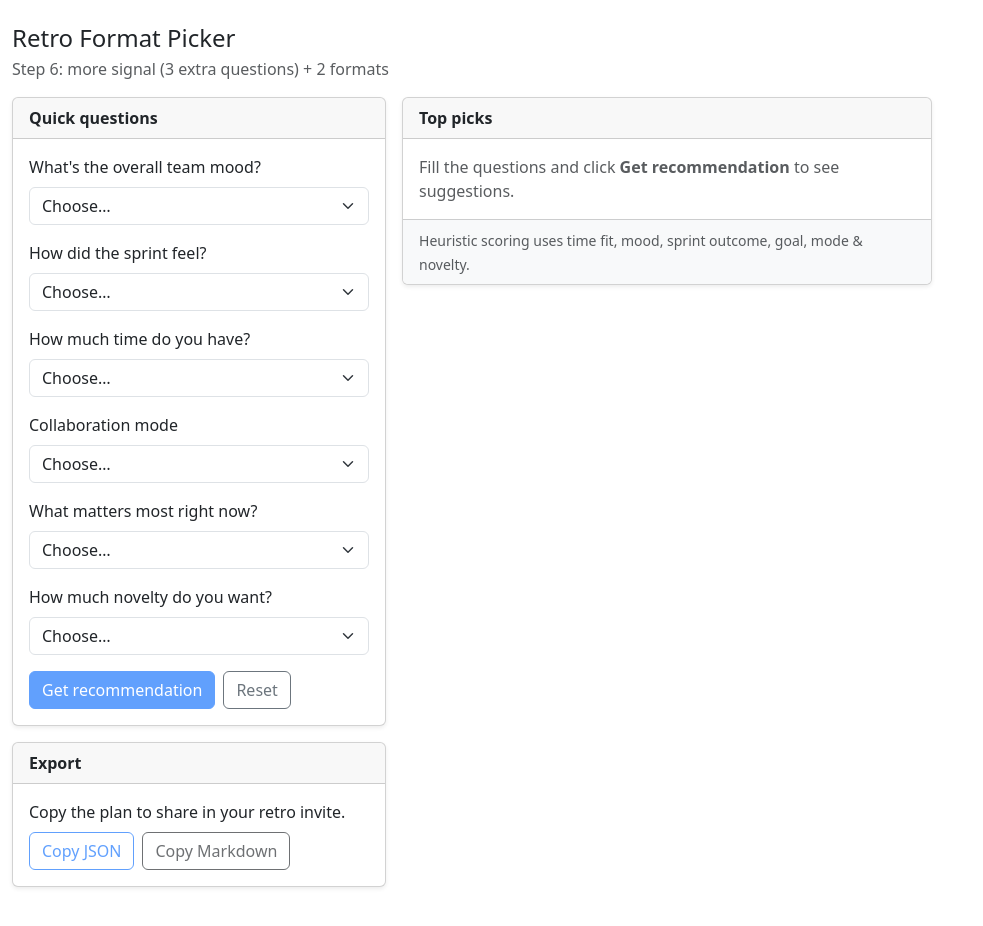
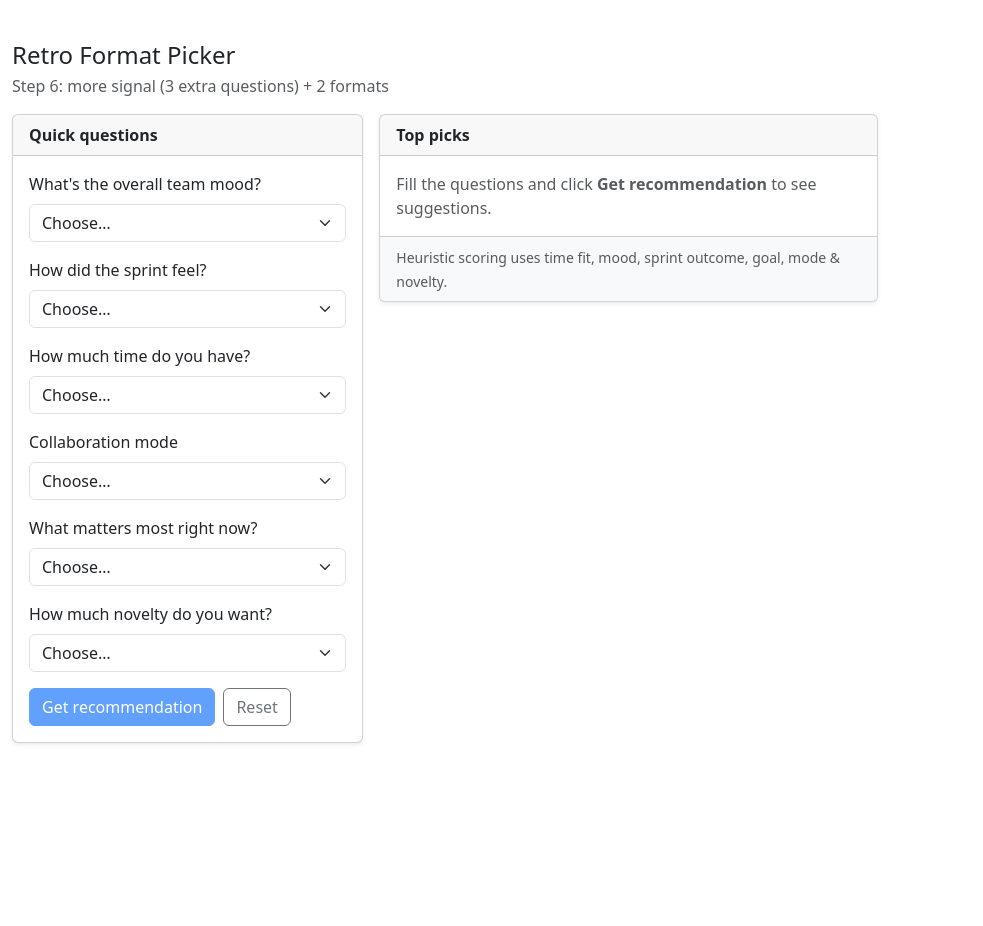
Before and after one commit to ONarochnaya/retro-picker, a React (Vite) app: page / in a window 1280 px wide. Shown: the whole page, without its empty margins (0-983 px from the left). After the commit the page ends 800 px from the top, so only its background shows below. Built offline with nearby package versions, Linux system fonts and the light colour scheme.

Commit message:
nicer copy

```diff
--- a/src/App.jsx
+++ b/src/App.jsx
@@ -2,7 +2,6 @@ import { useMemo, useState } from "react";
 import { QUESTIONS } from './data/questions.js';
 import { suggestFormats } from './utils/scoring.js';
 import { QuestionsSection } from './components/QuestionsSection.jsx';
-import { ExportSection } from './components/ExportSection.jsx';
 import { RecommendationsSection } from './components/RecommendationsSection.jsx';
 
 export default function App() {
@@ -49,13 +48,6 @@ export default function App() {
                         onReset={reset}
                     />
 
-                    <ExportSection
-                        show={show}
-                        answers={answers}
-                        top={top}
-                        copied={copied}
-                        onCopy={handleCopy}
-                    />
                 </div>
 
                 <div className="col-lg-7">
--- a/src/components/ExportSection.jsx
+++ /dev/null
@@ -1,36 +0,0 @@
-import { Card } from './UIComponents.jsx';
-import { buildExportJson, buildExportMarkdown } from '../utils/exportUtils.js';
-
-export function ExportSection({ show, answers, top, copied, onCopy }) {
-    async function copyToClipboard(text, label) {
-        try {
-            await navigator.clipboard.writeText(text);
-            onCopy(label);
-        } catch (e) {
-            alert("Copy failed. You can manually select and copy.");
-        }
-    }
-
-    return (
-        <Card title="Export">
-            <p className="mb-2">Copy the plan to share in your retro invite.</p>
-            <div className="d-flex flex-wrap gap-2">
-                <button
-                    className="btn btn-outline-primary"
-                    disabled={!show || !top.length}
-                    onClick={() => copyToClipboard(buildExportJson(answers, top), "JSON copied")}
-                >
-                    Copy JSON
-                </button>
-                <button
-                    className="btn btn-outline-dark"
-                    disabled={!show || !top.length}
-                    onClick={() => copyToClipboard(buildExportMarkdown(answers, top), "Markdown copied")}
-                >
-                    Copy Markdown
-                </button>
-            </div>
-            {copied && <div className="text-success mt-2 small">{copied}</div>}
-        </Card>
-    );
-}
--- a/src/components/Recommendation.jsx
+++ b/src/components/Recommendation.jsx
@@ -1,35 +1,81 @@
-import { useMemo } from 'react';
+import { useState, useMemo } from 'react';
 import { minutesToPlan } from '../utils/timeUtils.js';
 import { buildSingleFormatMarkdown } from '../utils/exportUtils.js';
 import { Card, Pill } from './UIComponents.jsx';
 
-export function Recommendation({ format, requestedMinutes, answers, onCopy }) {
-    const total = requestedMinutes ? Number(requestedMinutes) : Math.min(
-        Math.max(format.time.min, 45),
-        format.time.max
+export function Recommendation({
+                                   format,
+                                   requestedMinutes,
+                                   answers,
+                                   onCopy,            // optional: keeps your old "toast" style handler
+                                   onCopyMarkdown,    // optional: new handler that receives the markdown
+                               }) {
+    const [copied, setCopied] = useState(false);
+
+    const total = requestedMinutes
+        ? Number(requestedMinutes)
+        : Math.min(Math.max(format.time.min, 45), format.time.max);
+
+    const plan = useMemo(
+        () => minutesToPlan(total, format.structure),
+        [total, format.structure]
     );
-    const plan = useMemo(() => minutesToPlan(total, format.structure), [total, format.structure]);
 
-    async function copyMarkdown() {
+    async function handleCopy() {
         try {
-            const markdown = buildSingleFormatMarkdown(answers, format);
-            await navigator.clipboard.writeText(markdown);
-            onCopy(`${format.name} copied to clipboard`);
+            const md = buildSingleFormatMarkdown(answers, format);
+
+            if (typeof onCopyMarkdown === 'function') {
+                await onCopyMarkdown(md);
+            } else if (navigator?.clipboard?.writeText) {
+                await navigator.clipboard.writeText(md);
+            } else {
+                // very old browsers
+                throw new Error('No clipboard API available');
+            }
+
+            if (typeof onCopy === 'function') {
+                onCopy(`${format.name} copied to clipboard`);
+            }
+
+            setCopied(true);
+            setTimeout(() => setCopied(false), 2000);
         } catch (e) {
-            alert("Copy failed. You can manually select and copy.");
+            alert('Copy failed. You can manually select and copy.');
         }
     }
 
     return (
-        <Card title={`${format.name} · Suggested plan (${total} min)`}>
+        <Card
+            title={`${format.name} · Suggested plan (${total} min)`}
+            footer={
+                <div className="d-flex gap-2">
+                    <button
+                        className={`btn btn-sm ${copied ? 'btn-success' : 'btn-outline-dark'}`}
+                        style={copied ? { backgroundColor: '#d4edda', color: '#155724' } : {}}
+                        onClick={handleCopy}
+                        title="Copy this format as Markdown"
+                    >
+                        {copied ? 'Copied' : 'Copy Markdown'}
+                    </button>
+                </div>
+            }
+        >
             <div className="mb-2">
-                <Pill>{format.time.min}–{format.time.max} min</Pill>
-                {format.tags.map((t) => <Pill key={t}>{t}</Pill>)}
+                <Pill>
+                    {format.time.min}–{format.time.max} min
+                </Pill>
+                {format.tags.map((t) => (
+                    <Pill key={t}>{t}</Pill>
+                ))}
             </div>
 
             <ol className="list-group list-group-numbered mb-3">
                 {plan.map((b, idx) => (
-                    <li key={idx} className="list-group-item d-flex justify-content-between align-items-center">
+                    <li
+                        key={idx}
+                        className="list-group-item d-flex justify-content-between align-items-center"
+                    >
                         <span>{b.label}</span>
                         <span className="badge bg-primary rounded-pill">{b.minutes}m</span>
                     </li>
@@ -39,18 +85,10 @@ export function Recommendation({ format, requestedMinutes, answers, onCopy }) {
             <div className="mb-3">
                 <div className="fw-semibold mb-1">Facilitation tips</div>
                 <ul className="mb-0">
-                    {format.tips.map((t, i) => <li key={i}>{t}</li>)}
+                    {format.tips.map((t, i) => (
+                        <li key={i}>{t}</li>
+                    ))}
                 </ul>
-            </div>
-
-            <div className="d-flex justify-content-end">
-                <button
-                    className="btn btn-sm btn-outline-dark"
-                    onClick={copyMarkdown}
-                    title="Copy this format as Markdown"
-                >
-                    Copy Markdown
-                </button>
             </div>
         </Card>
     );
```
